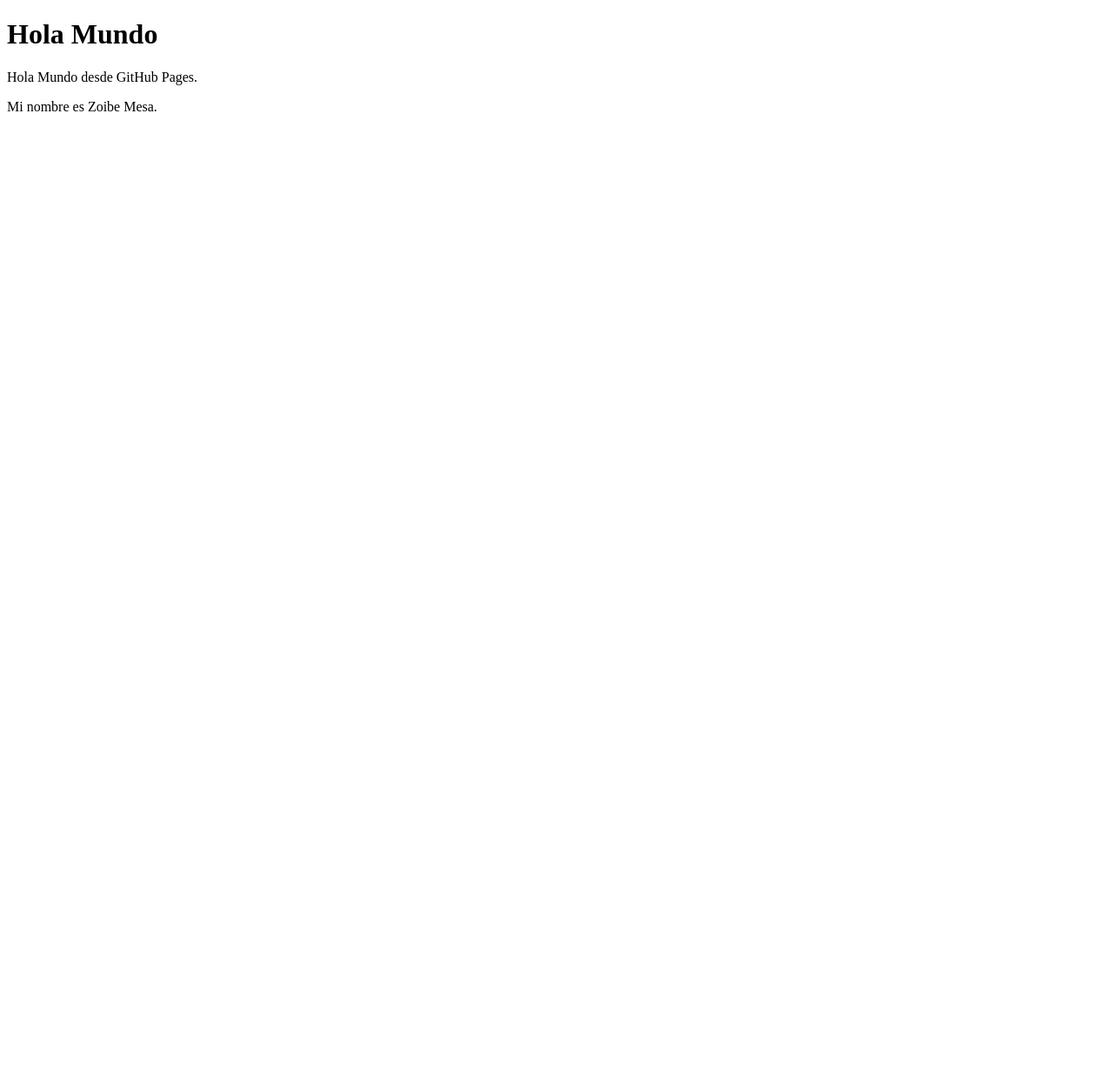
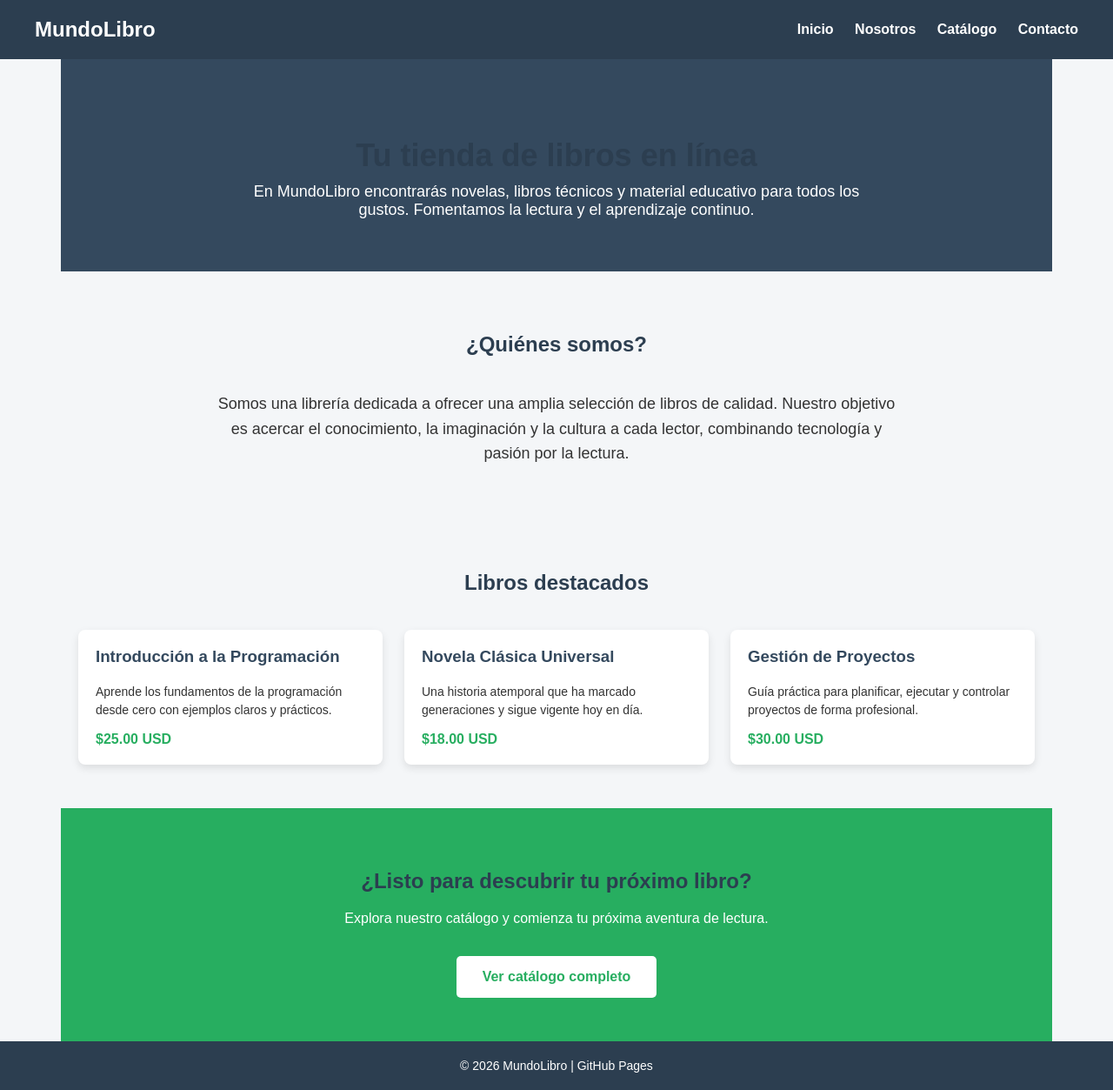
Before and after one commit to zoibe/hola-mundo-web, a plain HTML site: page index.html in a window 1280 px wide. Shown: the whole page at 87% size. Before the commit the page ends 800 px from the top, so only its background shows below. Drawn offline with Linux system fonts and the light colour scheme.

Commit message:
Update index.html

```diff
--- a/index.html
+++ b/index.html
@@ -2,11 +2,217 @@
 <html lang="es">
 <head>
   <meta charset="UTF-8">
-  <title>Hola Mundo</title>
+  <title>Librería MundoLibro</title>
+  <meta name="viewport" content="width=device-width, initial-scale=1.0">
+
+  <style>
+    body {
+      margin: 0;
+      font-family: Arial, Helvetica, sans-serif;
+      background-color: #f4f6f8;
+      color: #333;
+    }
+
+    header {
+      background-color: #2c3e50;
+      color: white;
+      padding: 20px 40px;
+      display: flex;
+      justify-content: space-between;
+      align-items: center;
+    }
+
+    header h1 {
+      margin: 0;
+      font-size: 24px;
+    }
+
+    nav a {
+      color: white;
+      text-decoration: none;
+      margin-left: 20px;
+      font-weight: bold;
+    }
+
+    nav a:hover {
+      text-decoration: underline;
+    }
+
+    .hero {
+      background-color: #34495e;
+      color: white;
+      padding: 60px 20px;
+      text-align: center;
+    }
+
+    .hero h2 {
+      font-size: 36px;
+      margin-bottom: 10px;
+    }
+
+    .hero p {
+      font-size: 18px;
+      max-width: 700px;
+      margin: auto;
+    }
+
+    section {
+      padding: 50px 40px;
+      max-width: 1100px;
+      margin: auto;
+    }
+
+    section h2 {
+      text-align: center;
+      margin-bottom: 40px;
+      color: #2c3e50;
+    }
+
+    .about p {
+      text-align: center;
+      font-size: 18px;
+      line-height: 1.6;
+      max-width: 800px;
+      margin: auto;
+    }
+
+    .books {
+      display: grid;
+      grid-template-columns: repeat(auto-fit, minmax(250px, 1fr));
+      gap: 25px;
+    }
+
+    .book-card {
+      background-color: white;
+      border-radius: 8px;
+      padding: 20px;
+      box-shadow: 0 4px 10px rgba(0,0,0,0.1);
+    }
+
+    .book-card h3 {
+      margin-top: 0;
+      color: #34495e;
+    }
+
+    .book-card p {
+      font-size: 14px;
+      line-height: 1.5;
+    }
+
+    .book-card span {
+      display: block;
+      margin-top: 10px;
+      font-weight: bold;
+      color: #27ae60;
+    }
+
+    .cta {
+      background-color: #27ae60;
+      color: white;
+      text-align: center;
+      padding: 50px 20px;
+    }
+
+    .cta h2 {
+      margin-bottom: 20px;
+    }
+
+    .cta button {
+      background-color: white;
+      color: #27ae60;
+      border: none;
+      padding: 15px 30px;
+      font-size: 16px;
+      font-weight: bold;
+      border-radius: 5px;
+      cursor: pointer;
+    }
+
+    .cta button:hover {
+      background-color: #ecf0f1;
+    }
+
+    footer {
+      background-color: #2c3e50;
+      color: white;
+      text-align: center;
+      padding: 20px;
+      font-size: 14px;
+    }
+  </style>
 </head>
+
 <body>
-  <h1>Hola Mundo</h1>
-  <p>Hola Mundo desde GitHub Pages.</p>
-  <p>Mi nombre es Zoibe Mesa.</p>
+
+  <header>
+    <h1>MundoLibro</h1>
+    <nav>
+      <a href="#inicio">Inicio</a>
+      <a href="#nosotros">Nosotros</a>
+      <a href="#catalogo">Catálogo</a>
+      <a href="#contacto">Contacto</a>
+    </nav>
+  </header>
+
+  <section class="hero" id="inicio">
+    <h2>Tu tienda de libros en línea</h2>
+    <p>
+      En MundoLibro encontrarás novelas, libros técnicos y material educativo
+      para todos los gustos. Fomentamos la lectura y el aprendizaje continuo.
+    </p>
+  </section>
+
+  <section class="about" id="nosotros">
+    <h2>¿Quiénes somos?</h2>
+    <p>
+      Somos una librería dedicada a ofrecer una amplia selección de libros de
+      calidad. Nuestro objetivo es acercar el conocimiento, la imaginación y la
+      cultura a cada lector, combinando tecnología y pasión por la lectura.
+    </p>
+  </section>
+
+  <section id="catalogo">
+    <h2>Libros destacados</h2>
+    <div class="books">
+      <div class="book-card">
+        <h3>Introducción a la Programación</h3>
+        <p>
+          Aprende los fundamentos de la programación desde cero con ejemplos
+          claros y prácticos.
+        </p>
+        <span>$25.00 USD</span>
+      </div>
+
+      <div class="book-card">
+        <h3>Novela Clásica Universal</h3>
+        <p>
+          Una historia atemporal que ha marcado generaciones y sigue vigente
+          hoy en día.
+        </p>
+        <span>$18.00 USD</span>
+      </div>
+
+      <div class="book-card">
+        <h3>Gestión de Proyectos</h3>
+        <p>
+          Guía práctica para planificar, ejecutar y controlar proyectos de forma
+          profesional.
+        </p>
+        <span>$30.00 USD</span>
+      </div>
+    </div>
+  </section>
+
+  <section class="cta" id="contacto">
+    <h2>¿Listo para descubrir tu próximo libro?</h2>
+    <p>Explora nuestro catálogo y comienza tu próxima aventura de lectura.</p>
+    <br>
+    <button>Ver catálogo completo</button>
+  </section>
+
+  <footer>
+    © 2026 MundoLibro | GitHub Pages
+  </footer>
+
 </body>
 </html>
```
